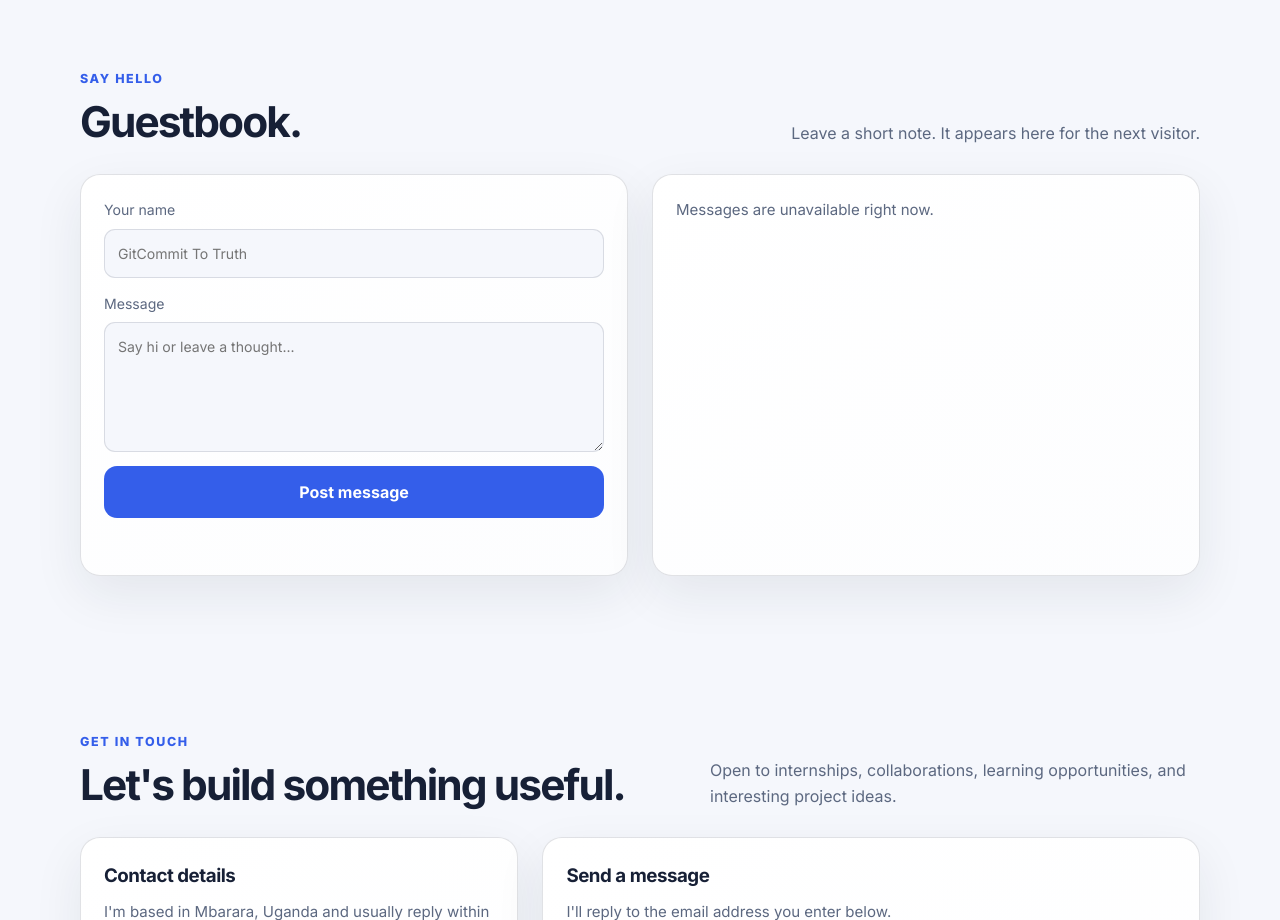
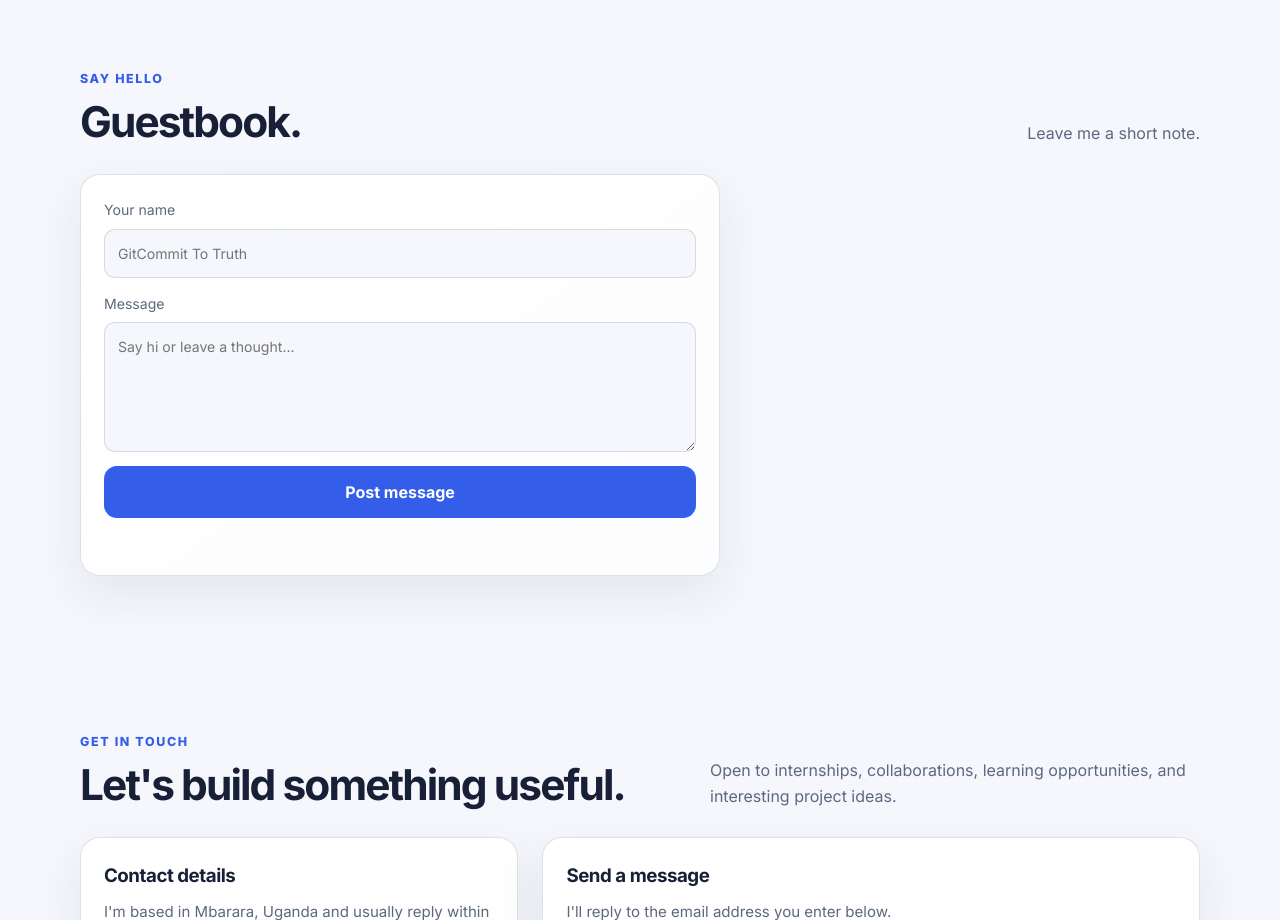
Before and after one commit to okirorinnocent/pro, a plain HTML site: page index.html in a window 1280 px wide. Shown: the part 8620-9540 px from the top of the page. Drawn offline with Linux system fonts and the light colour scheme; no server answers.

Commit message:
modified:   index.html

```diff
--- a/index.html
+++ b/index.html
@@ -1034,7 +1034,8 @@
 
     .gb-grid {
       display: grid;
-      grid-template-columns: 1fr 1fr;
+      grid-template-columns: 1fr;
+      max-width: 640px;
       gap: 24px
     }
 
@@ -1616,7 +1617,7 @@
             <div class="section-kicker">Say hello</div>
             <h2>Guestbook.</h2>
           </div>
-          <p>Leave a short note. It appears here for the next visitor.</p>
+          <p>Leave me a short note.</p>
         </div>
         <div class="gb-grid">
           <div class="card">
@@ -1629,11 +1630,6 @@
               <button class="btn primary" type="submit">Post message</button>
               <p class="form-help" id="gnote" role="status"></p>
             </form>
-          </div>
-          <div class="card">
-            <div class="msgs" id="msgs">
-              <p class="empty">Loading messages…</p>
-            </div>
           </div>
         </div>
       </div>
@@ -1909,16 +1905,6 @@
     const ss = { get: k => { try { return sessionStorage.getItem(k) } catch (_) { return null } }, set: (k, v) => { try { sessionStorage.setItem(k, v) } catch (_) { } } };
     const cool = (k, s) => Date.now() - (+ss.get(k) || 0) < s * 1000;
     const say = (el, t, ok) => { el.className = "form-help " + (ok ? "ok" : "er"); el.setAttribute("role", ok ? "status" : "alert"); el.textContent = t };
-    async function loadMsgs() {
-      const box = $("#msgs"); if (!sbOn()) { box.innerHTML = '<p class="empty">Guestbook messages will appear here.</p>'; return }
-      try {
-        let rows;
-        try { rows = await sb("guestbook?select=name,message,created_at&approved=eq.true&order=created_at.desc&limit=20") }
-        catch (_) { rows = await sb("guestbook?select=name,message,created_at&order=created_at.desc&limit=20") }
-        box.innerHTML = rows.length ? rows.map(m => `<div class="msg"><b>${esc(m.name)}</b><small>${new Date(m.created_at).toLocaleDateString()}</small><p>${esc(m.message)}</p></div>`).join("") : '<p class="empty">Be the first to leave a message.</p>'
-      } catch (e) { box.innerHTML = '<p class="empty">Messages are unavailable right now.</p>' }
-    }
-    loadMsgs();
     let turnstileWidget = null;
     function renderContactTurnstile() {
       if (!window.turnstile || turnstileWidget !== null) return;
@@ -1936,7 +1922,7 @@
       if (!sbOn()) return say(note, "The guestbook opens soon. For now, please use the contact form.");
       if (cool("lg", 20)) return say(note, "Please wait 20 seconds before posting again.");
       btn.disabled = true; btn.textContent = "Posting...";
-      try { await sb("guestbook", { method: "POST", headers: { Prefer: "return=minimal" }, body: JSON.stringify({ name: n, message: m }) }); ss.set("lg", Date.now()); form.reset(); say(note, "Thank you! Your message has been posted.", 1); await loadMsgs() }
+      try { await sb("guestbook", { method: "POST", headers: { Prefer: "return=minimal" }, body: JSON.stringify({ name: n, message: m }) }); ss.set("lg", Date.now()); form.reset(); say(note, "Thank you! Your message has been sent.", 1) }
       catch (x) { say(note, `Could not post (HTTP ${x.status || "error"}${x.code ? " / " + x.code : ""}). Please try again.`) }
       finally { btn.disabled = false; btn.textContent = "Post message" }
     };
```
